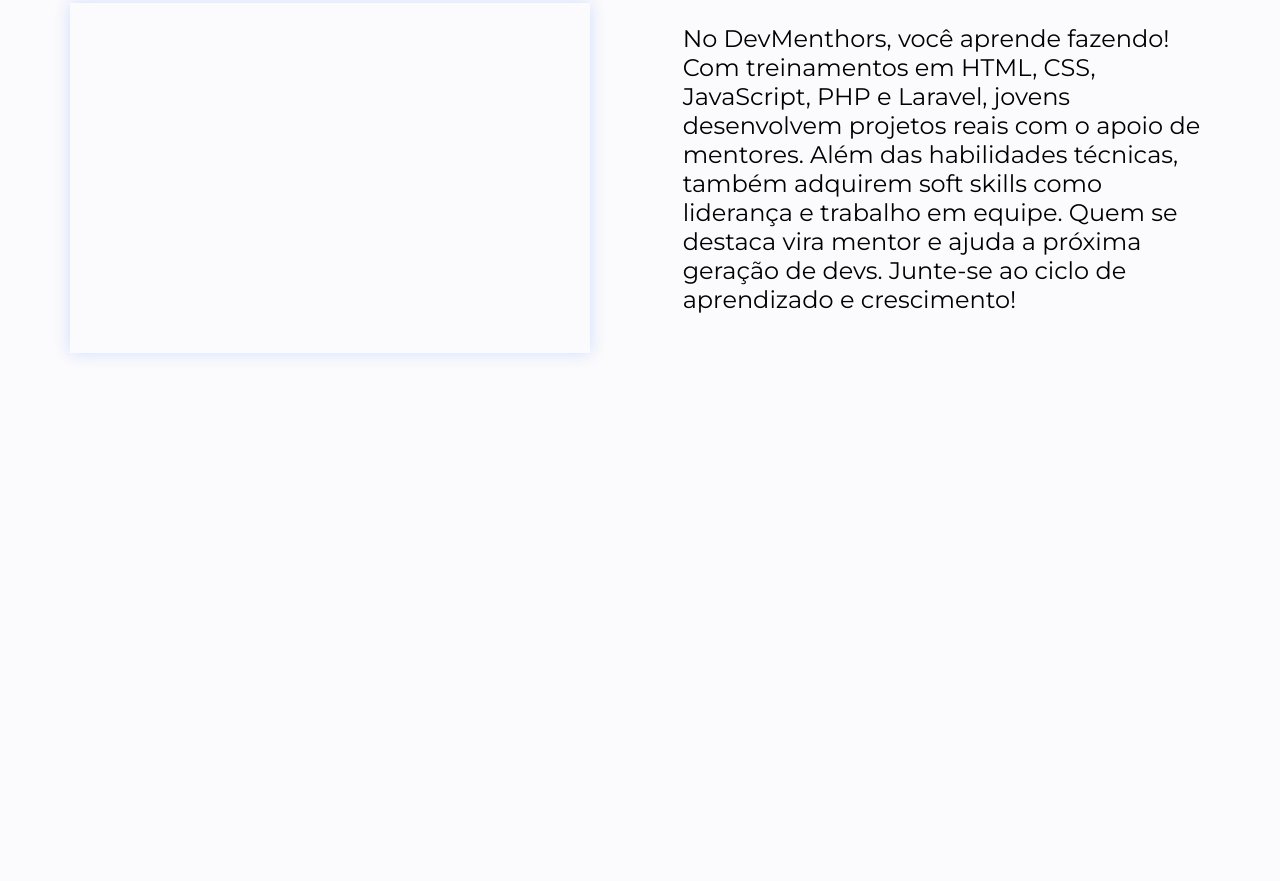
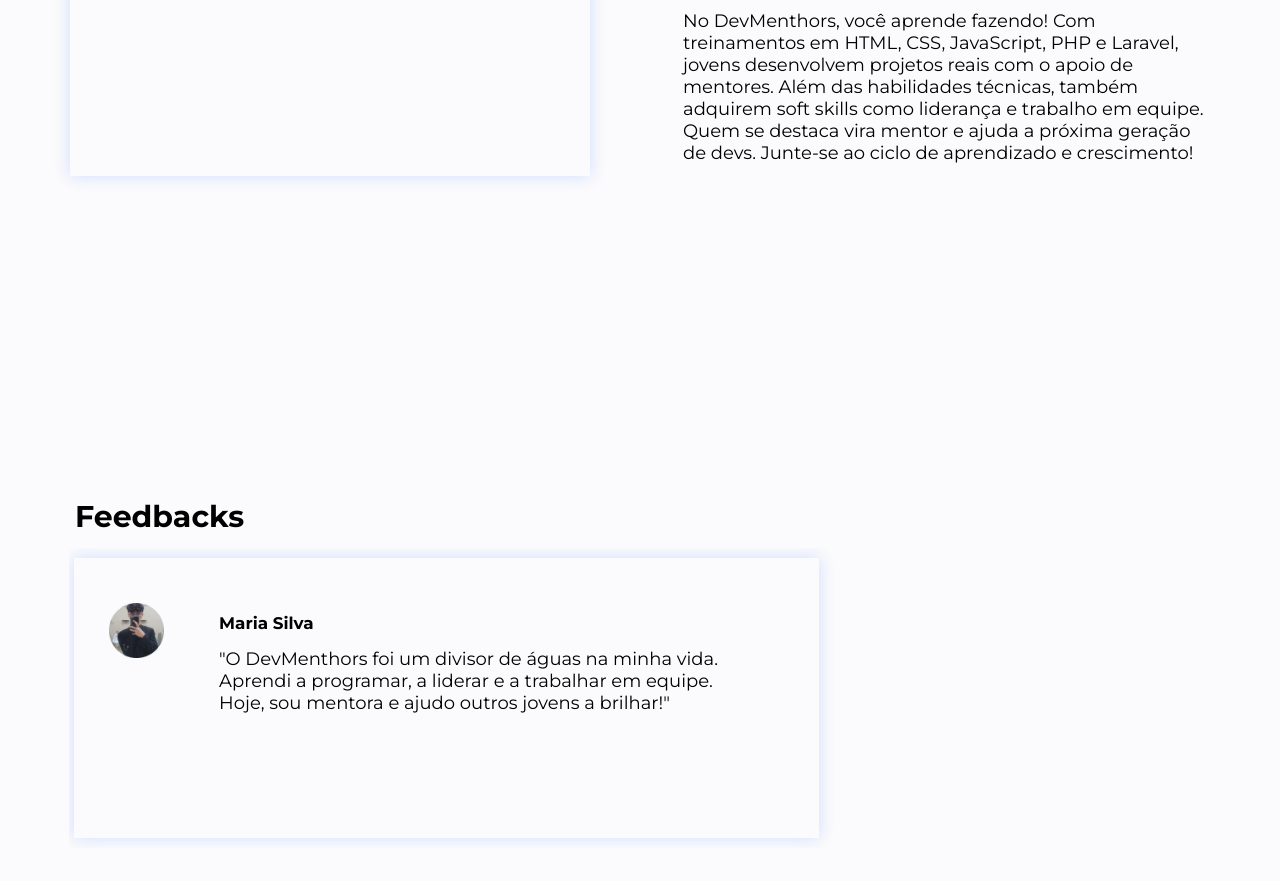
Before and after one commit to Julio-Gabriell/devmenthors, a plain HTML site: page index.html in a window 1280 px wide. Shown: the part 2230-3111 px from the top of the page. Before the commit the page ends 2605 px from the top, so only its background shows below. Drawn offline with Linux system fonts and the light colour scheme.

Commit message:
Card feedback pronto porem só um e fora das posições

```diff
--- a/Assets/Css/style.css
+++ b/Assets/Css/style.css
@@ -6,7 +6,7 @@
     margin: 0;
     box-sizing: border-box;
     font-family: Montserrat;
-    font: 12px;
+    font-size: 12px;
 }
 
 body{
@@ -195,3 +195,52 @@ nav ul li a{
     height: 350px;
     box-shadow: #CEDEFF 0 0 15px;
 }
+
+/* Feedbacks */
+
+#feedbacks{
+    margin-top: 100px;
+}
+
+#feedbacks h1{
+    font-size: 2.5em;
+    padding: 0 75px;
+    margin-top: 25px;
+}
+
+.card-feedback{
+    margin: 5px;
+    width: 745px;
+    height: 280px;
+    box-shadow: #CEDEFF 0 0 15px;
+
+}
+
+.img-feedback img{
+    width: 65px;
+    height: 65px;
+    object-fit: cover;
+    padding: 5px;
+    margin: 40px 0 0 30px;
+    float: left;
+}
+
+.nome-feedback{
+    margin: 55px 0 0 110px;
+    font-size: 1.4em;
+}
+
+.texto-feedback{
+    margin: 10px 0 0 35px;
+}
+
+.container-feedbacks{
+    height: 300px;
+    width: 100%;
+    display: flex;
+    flex-direction: row;
+    align-items: center;
+    gap: 60px;
+    margin: 75px 0 0 -250px;
+    overflow: hidden;
+}
--- a/index.html
+++ b/index.html
@@ -146,5 +146,32 @@
             </div>
         </div>
     </section>
+
+    <section id="feedbacks">
+        <div class="container">
+            <h1>Feedbacks</h1>
+
+            <div class="container-feedbacks">
+
+                <div class="card-feedback">
+                    <div class="img-feedback">
+                        <img src="Assets/Imgs/raluh.png" alt="">
+                    </div>
+                    <div class="texto-feedback">
+                        <h4 class="nome-feedback">
+                            Maria Silva
+                        </h4>
+                        <p class="texto-feedback">
+                            "O DevMenthors foi um divisor de águas na
+                            minha vida. Aprendi a programar, a liderar
+                            e a trabalhar em equipe. Hoje, sou mentora
+                            e ajudo outros jovens a brilhar!"
+                        </p>
+                    </div>
+                </div>
+            </div>
+        </div>
+    </section>
+    <script src="Assets/Js/feedbacks.js"></script>
 </body>
 </html>
```
Also changed, not shown: Assets/Imgs/raluh.png (added).
